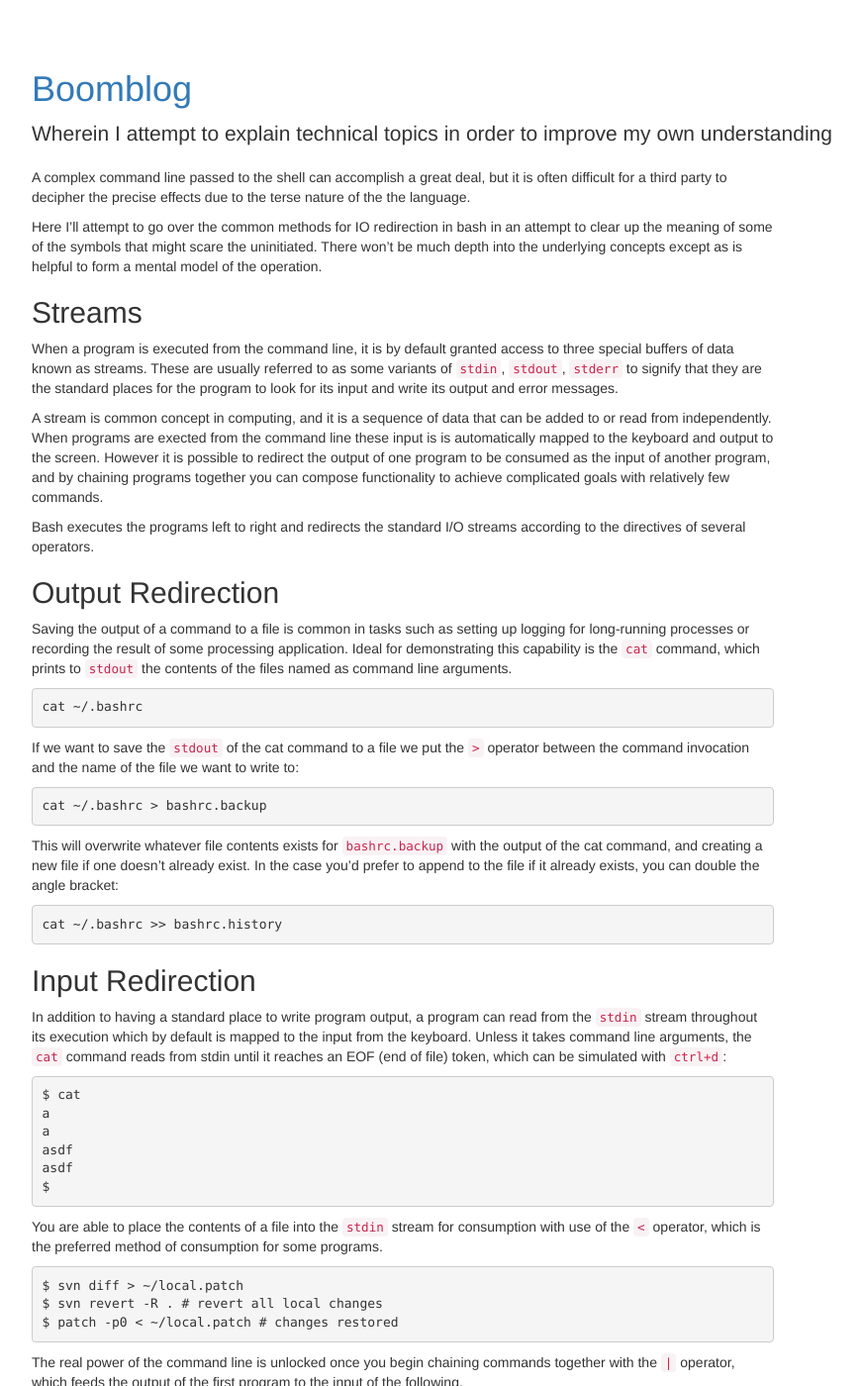
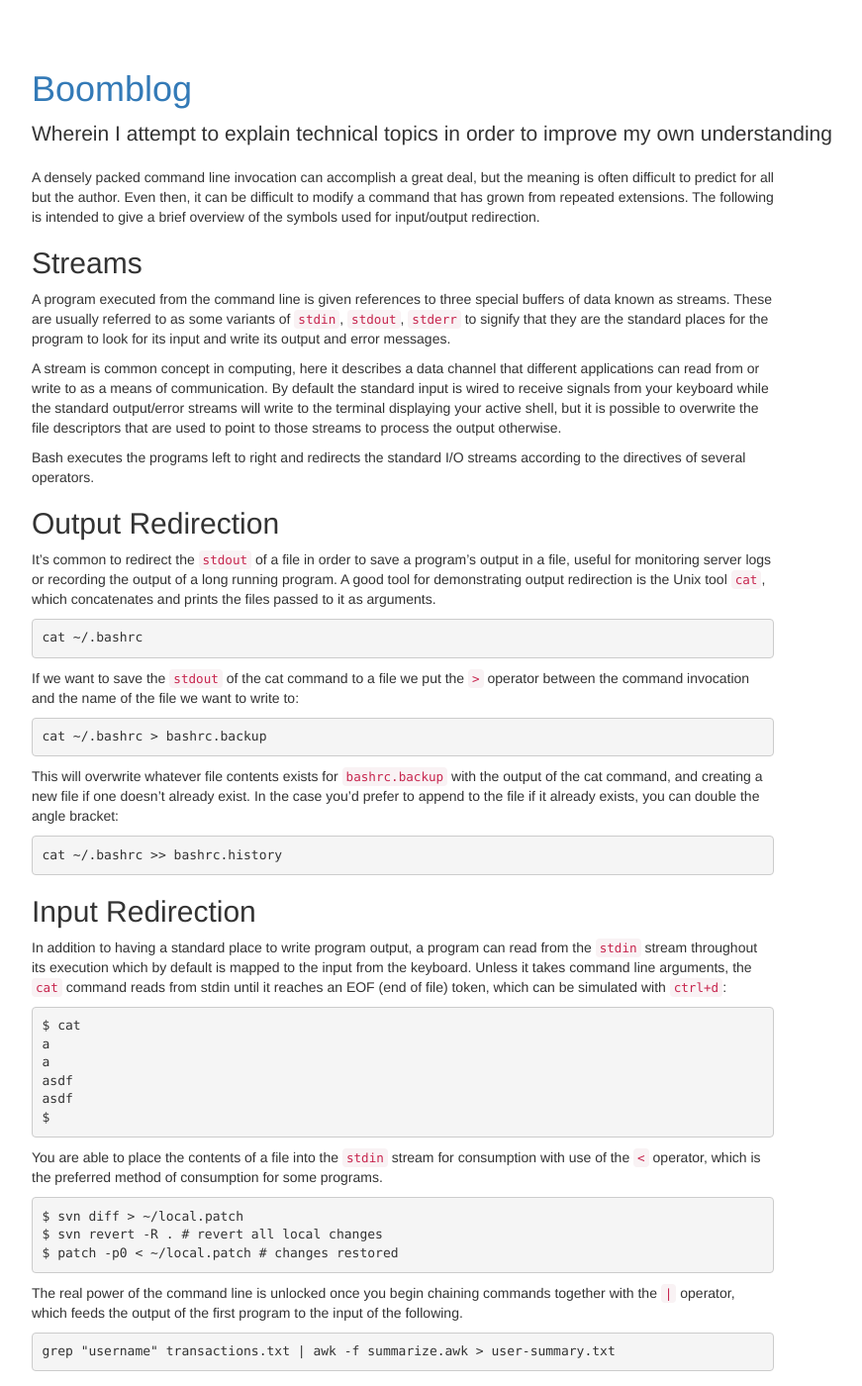
Before and after one commit to boombador/boombador.github.io, a Jekyll site: the page built from _posts/2014-09-20-streams-and-redirection-bash.md, in a window 1280 px wide and 1400 px high. Shown: the whole window at 99% size, without its empty margins (38-909 px from the left). Built offline with Jekyll 4.4.1, drawn with Linux system fonts in a browser that asks for light colours; nearby versions of some CDN libraries; some of the changed text lies outside the part shown.

Commit message:
edited stream redirection file a bit

```diff
--- a/_posts/2014-09-20-streams-and-redirection-bash.md
+++ b/_posts/2014-09-20-streams-and-redirection-bash.md
@@ -4,35 +4,33 @@ title: "Streams and Redirection in Bash"
 layout: basic
 ---
 
-A complex command line passed to the shell can accomplish a great deal, but it is often difficult
-for a third party to decipher the precise effects due to the terse nature of the the language.
-
-Here I'll attempt to go over the common methods for IO redirection in bash in an attempt to clear up
-the meaning of some of the symbols that might scare the uninitiated. There won't be much depth into
-the underlying concepts except as is helpful to form a mental model of the operation.
+A densely packed command line invocation can accomplish a great deal, but the meaning is often
+difficult to predict for all but the author. Even then, it can be difficult to modify a command that
+has grown from repeated extensions. The following is intended to give a brief overview of the
+symbols used for input/output redirection.
 
 ## Streams
 
-When a program is executed from the command line, it is by default granted access to three special
-buffers of data known as streams. These are usually referred to as some variants of `stdin`,
-`stdout`, `stderr` to signify that they are the standard places for the program to look for its
-input and write its output and error messages.
+A program executed from the command line is given references to three special buffers of data
+known as streams. These are usually referred to as some variants of `stdin`, `stdout`, `stderr` to
+signify that they are the standard places for the program to look for its input and write its
+output and error messages.
 
-A stream is common concept in computing, and it is a sequence of data that can be added to or read
-from independently. When programs are exected from the command line these input is is automatically
-mapped to the keyboard and output to the screen. However it is possible to redirect the output of
-one program to be consumed as the input of another program, and by chaining programs together you
-can compose functionality to achieve complicated goals with relatively few commands.
+A stream is common concept in computing, here it describes a data channel that different
+applications can read from or write to as a means of communication. By default the standard input is
+wired to receive signals from your keyboard while the standard output/error streams will write to
+the terminal displaying your active shell, but it is possible to overwrite the file descriptors that
+are used to point to those streams to process the output otherwise.
 
 Bash executes the programs left to right and redirects the standard I/O streams according to the
 directives of several operators.
 
 ## Output Redirection
 
-Saving the output of a command to a file is common in tasks such as setting up logging for
-long-running processes or recording the result of some processing application. Ideal for
-demonstrating this capability is the `cat` command, which prints to `stdout` the contents of the
-files named as command line arguments.
+It's common to redirect the `stdout` of a file in order to save a program's output in a file, useful
+for monitoring server logs or recording the output of a long running program.  A good tool for
+demonstrating output redirection is the Unix tool `cat`, which concatenates and prints the files
+passed to it as arguments.
 
 {% highlight bash %}
 cat ~/.bashrc
@@ -88,8 +86,8 @@ grep "username" transactions.txt | awk -f summarize.awk > user-summary.txt
 ## File Descriptors and Redirects
 
 You may have noticed that we have not yet learned how to redirect the error stream, but in order to
-do so we must understand the numerical handle used by the operating system to refer to the stream
-known as file descriptors.
+do so we must talk about file descriptors, the reference handles used by the operating system to
+refer to the stream.
 
 File descriptors are indices into a table of file objects maintained by the operating system that
 underly the streams that are used for inter-process communication. A summary of the default streams,
@@ -99,8 +97,8 @@ with their included customary file descriptor values, follows:
     1 stdout - messages or information generated during processing, printed to terminal
     2 stderr - error messages or crash dumps, also printed to terminal
 
-Now we see that the `>` output redirection operator is more versatile than we originally thought,
-optionally taking a file descriptor argument on its left side to specify what stream to redirect.
+It turns out the `>` operator can take parameters for more fine-tuned control of file descriptor
+updating. It can take a file descriptor argument on its left side to specify what stream to redirect.
 When omitted, it defaults to `1` giving us the normal output redirection, but passing `2` will write
 the error messages to a file:
 
@@ -123,5 +121,4 @@ find / -name "php.ini" &> search-results.txt
 ## Resources Consulted
 
 http://www.tldp.org/LDP/abs/html/io-redirection.html
-
 http://wiki.bash-hackers.org/howto/redirection_tutorial#pipes
```
